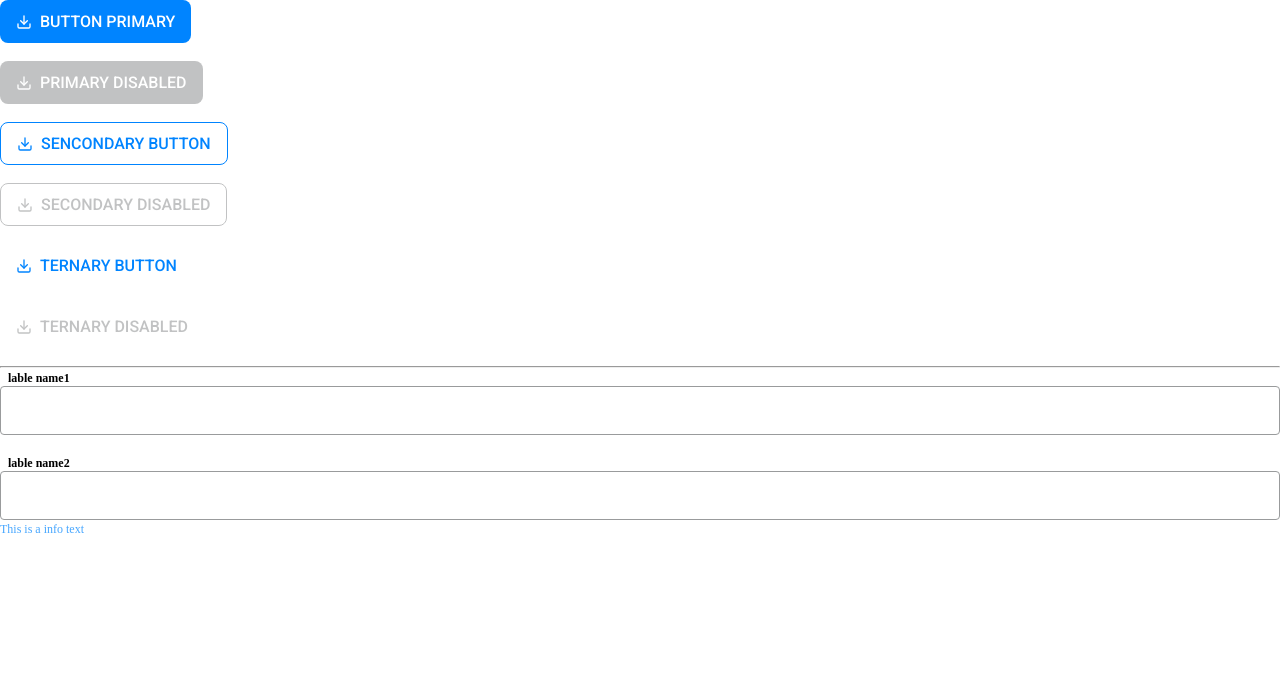
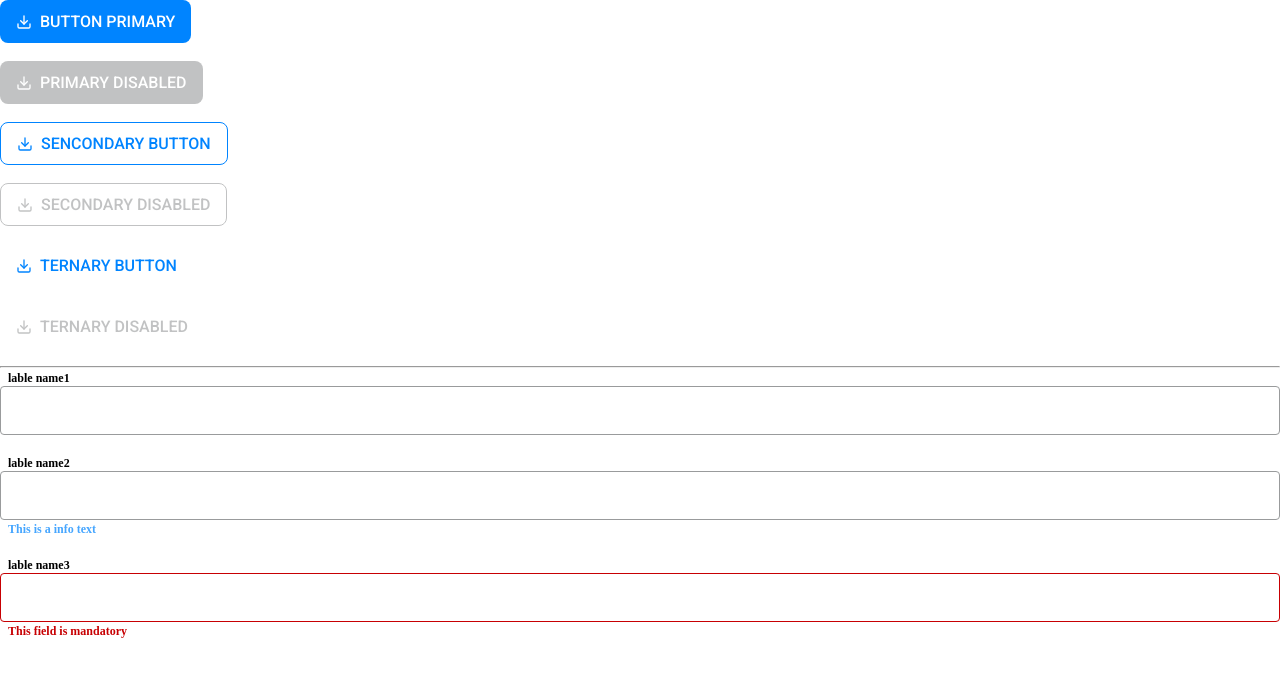
Before and after one commit to Swayangprajna/react-demo, a React (Create React App) app: page / in a window 1280 px wide. Shown: the top 676 px of the page. Built offline with nearby package versions, Linux system fonts and the light colour scheme.

Commit message:
added input-error feature

```diff
--- a/src/App.tsx
+++ b/src/App.tsx
@@ -43,6 +43,9 @@ function App() {
       <br />
 
       <Input infoMessage="This is a info text" lable="lable name2" />
+      <br />
+
+      <Input errorMessage="This field is mandatory" lable="lable name3" />
     </div>
   );
 }
--- a/src/components/Input/Input.tsx
+++ b/src/components/Input/Input.tsx
@@ -9,9 +9,11 @@ const Input = ({
   lable,
   value,
   infoMessage,
+  errorMessage,
 }: Inputprops) => {
   // const className = `input-box input-${variant}`;
-  const className = "input-box";
+
+  const className = errorMessage ? "input-error" : "input-box";
 
   return (
     <>
@@ -28,6 +30,7 @@ const Input = ({
         placeholder={placeholder}
       />
       {infoMessage && <p className="info-message">{infoMessage}</p>}
+      {errorMessage && <p className="error-message">{errorMessage}</p>}
     </>
   );
 };
--- a/src/components/Input/input.css
+++ b/src/components/Input/input.css
@@ -16,4 +16,20 @@
   font-size: 12px;
   margin-top: 2px;
   font-weight: 400;
+  margin-left: 8px;
+  font-weight: bold;
 }
+.input-error {
+  width: 100%;
+  padding: 16px 10px;
+  border-radius: 4px;
+  border: 1px solid #c70003;
+}
+.error-message {
+  color: #c70003;
+  font-size: 12px;
+  margin-top: 2px;
+  font-weight: 400;
+  margin-left: 8px;
+  font-weight: bold;
+}
--- a/src/components/Input/types.ts
+++ b/src/components/Input/types.ts
@@ -4,5 +4,6 @@ export type Inputprops = {
   placeholder?: string;
   lable: string;
   infoMessage?: string;
+  errorMessage?: string;
   value?: string;
 };
```
